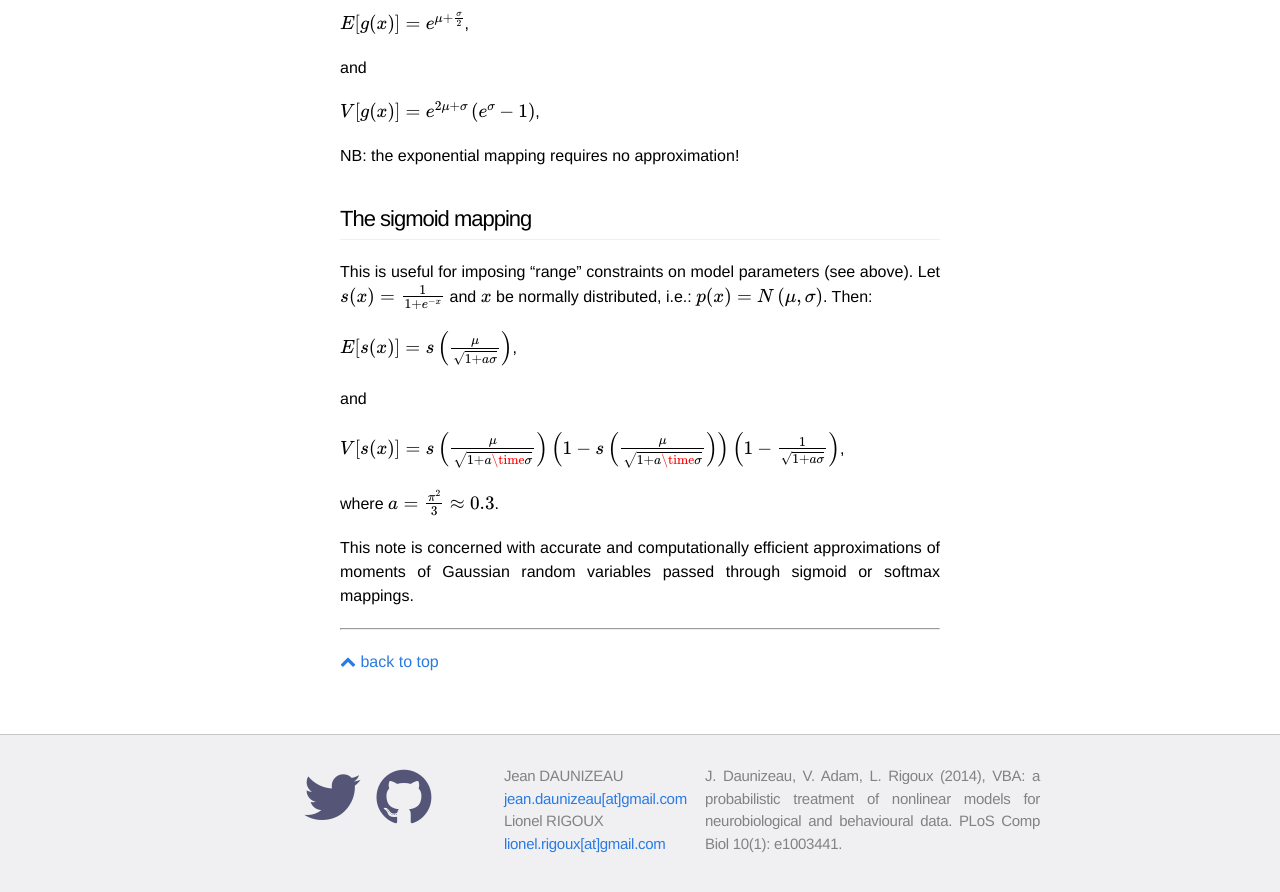
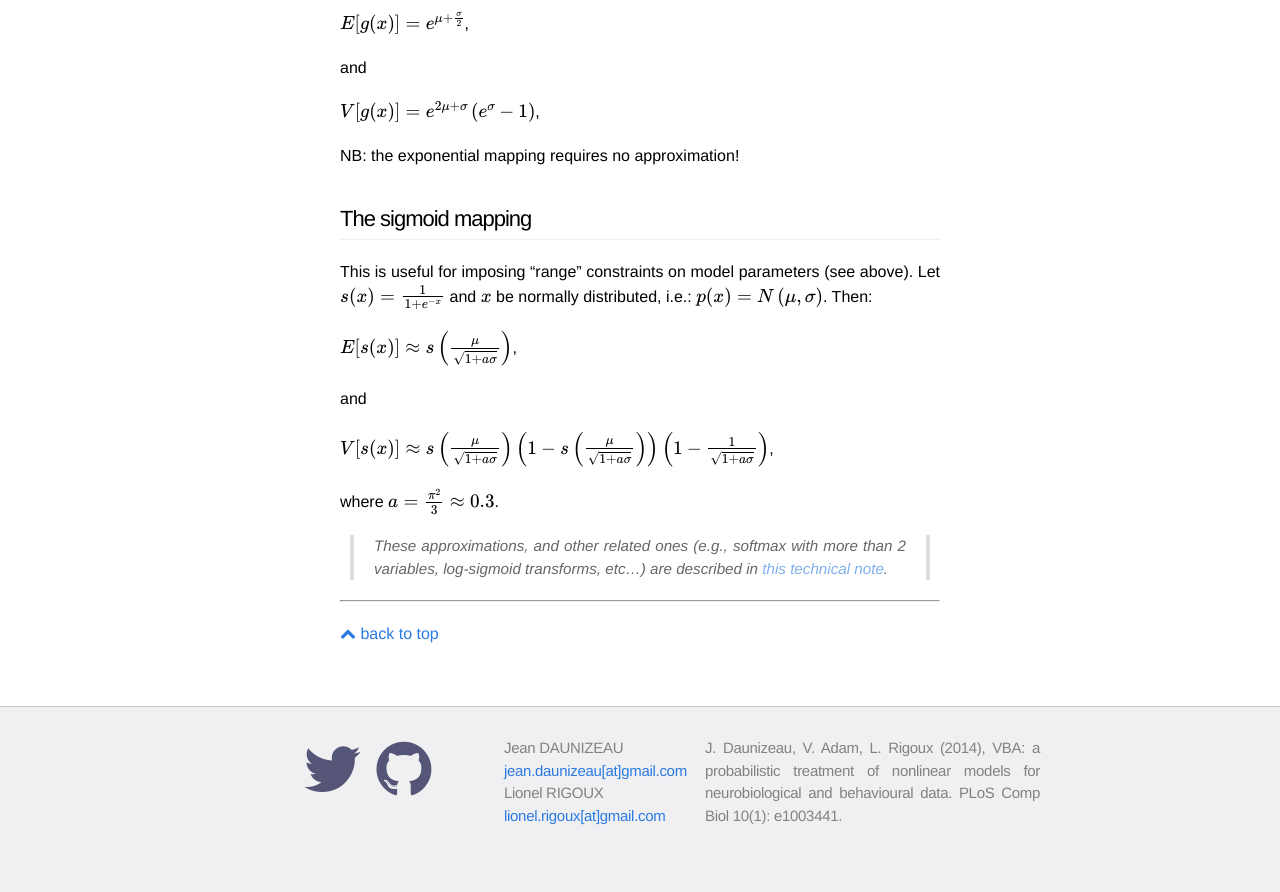
Before and after one commit to MBB-team/VBA-toolbox, a Jekyll site: the page built from _wiki/param-transform.md, in a window 1280 px wide and 900 px high, scrolled down 4806 px. Shown: the top 892 px of the window. Built offline with Jekyll 4.4.1, drawn with Linux system fonts in a browser that asks for light colours; nearby versions of some CDN libraries; formulas are drawn with MathJax 3.

Commit message:
Update param-transform.md

```diff
--- a/_wiki/param-transform.md
+++ b/_wiki/param-transform.md
@@ -129,13 +129,12 @@ NB: the exponential mapping requires no approximation!
 
 This is useful for imposing "range" constraints on model parameters (see above). Let $$s(x)=\frac{1}{1+e^{-x}}$$ and $$x$$ be normally distributed, i.e.: $$p(x) = N\left(\mu,\sigma\right)$$. Then:
 
-$$E[s(x)] = s\left(\frac{\mu}{\sqrt{1+a\sigma}}\right)$$,
+$$E[s(x)] \approx s\left(\frac{\mu}{\sqrt{1+a\sigma}}\right)$$,
 
 and
 
-$$V[s(x)] = s\left(\frac{\mu}{\sqrt{1+a\time\sigma}}\right)\left(1-s\left(\frac{\mu}{\sqrt{1+a\time\sigma}}\right)\right)\left(1-\frac{1}{\sqrt{1+a\sigma}}\right)$$,
+$$V[s(x)] \approx s\left(\frac{\mu}{\sqrt{1+a\sigma}}\right)\left(1-s\left(\frac{\mu}{\sqrt{1+a\sigma}}\right)\right)\left(1-\frac{1}{\sqrt{1+a\sigma}}\right)$$,
 
 where $$a=\frac{\pi^2}{3} \approx 0.3$$.
 
-
-This note is concerned with accurate and computationally efficient approximations of moments of Gaussian random variables passed through sigmoid or softmax mappings.
+> These approximations, and other related ones (e.g., softmax with more than 2 variables, log-sigmoid transforms, etc...) are described in [this technical note](https://arxiv.org/abs/1703.00091).
```
